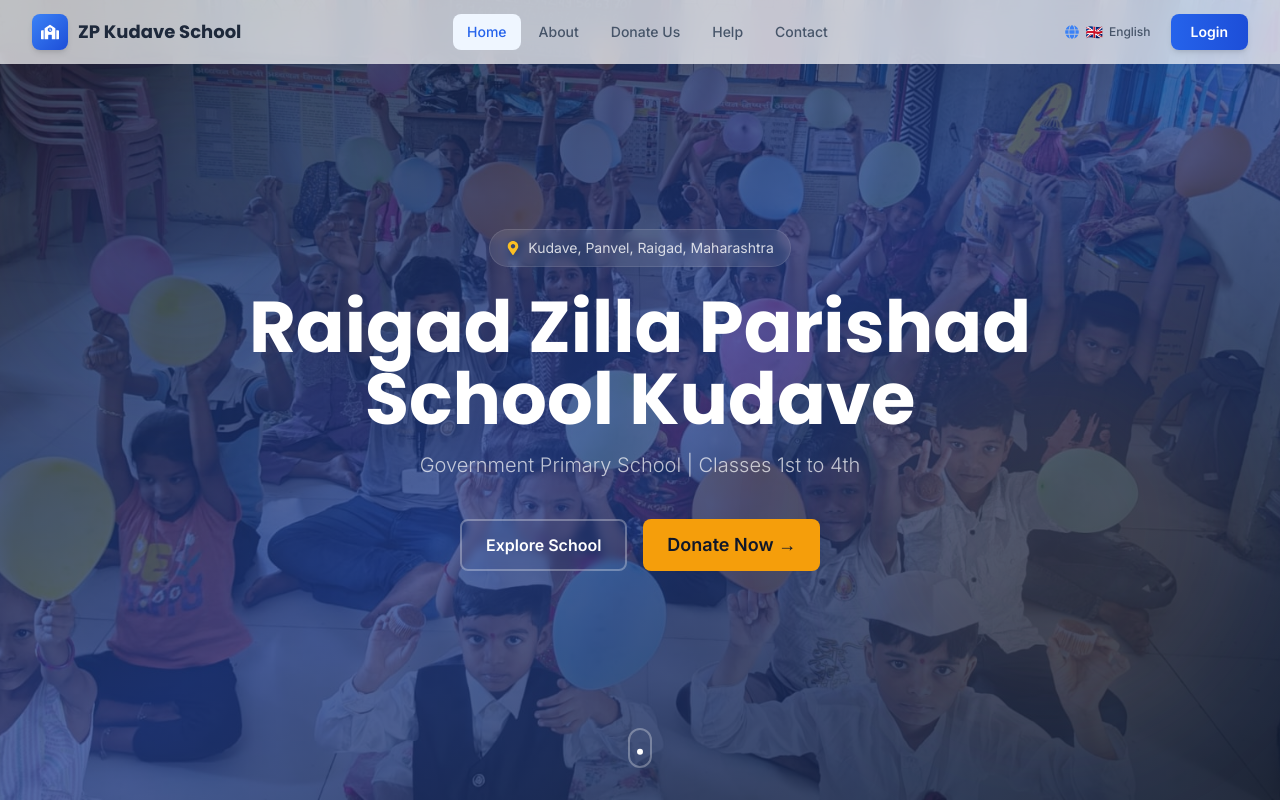
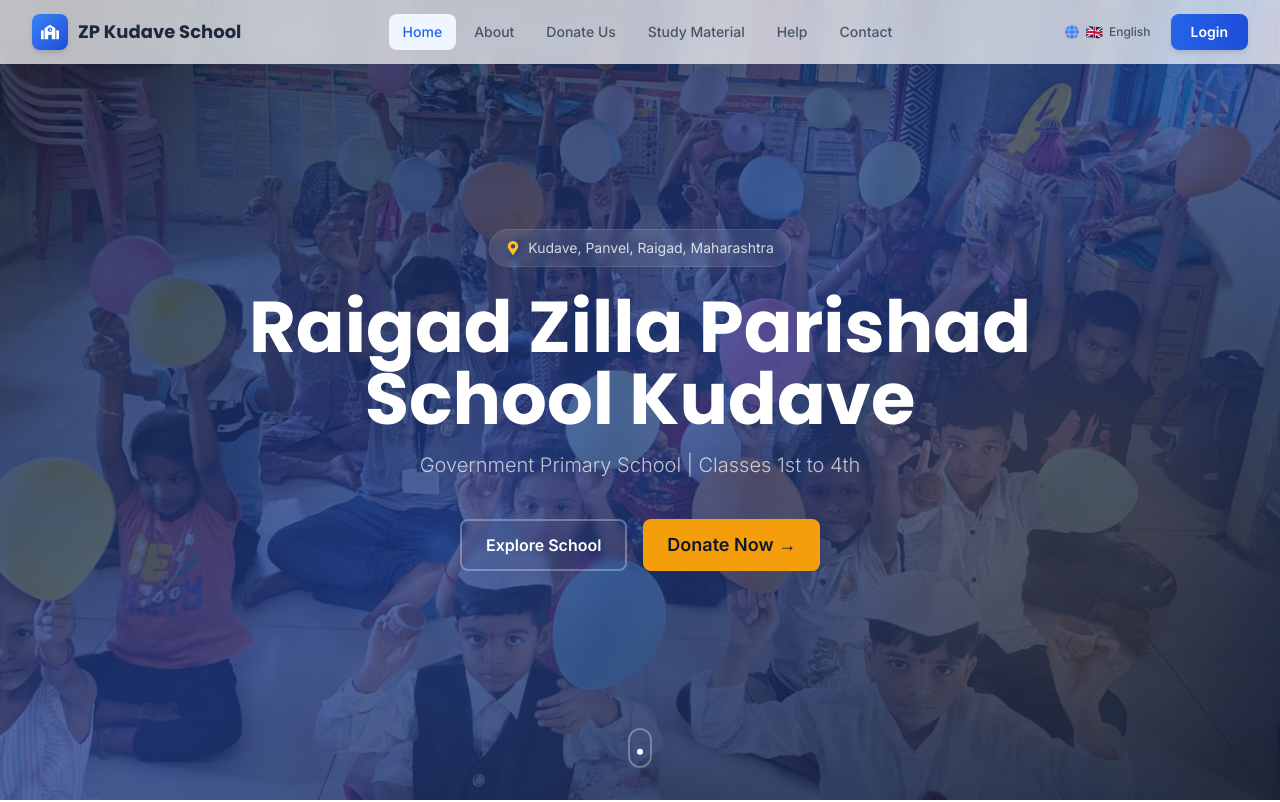
Before and after one commit to jishanmomin26/ZP-school-website-project, a React (Vite) app: page / in a window 1280 px wide. Shown: the top 802 px of the page. Built offline with nearby package versions, Linux system fonts and the light colour scheme.

Commit message:
Added study material

```diff
--- a/src/components/Navbar.jsx
+++ b/src/components/Navbar.jsx
@@ -35,6 +35,7 @@ const Navbar = () => {
     { path: '/', label: t('nav_home') },
     { path: '/about', label: t('nav_about') },
     { path: '/donate', label: t('nav_donate') },
+    { path: 'https://books.ebalbharati.in/', label: t('nav_study_material'), external: true },
     { path: '/help', label: t('nav_help') },
     { path: '/contact', label: t('nav_contact') },
   ];
@@ -72,6 +73,17 @@ const Navbar = () => {
             {/* Desktop Nav */}
             <div className="hidden lg:flex items-center gap-1">
               {navLinks.map((link) => (
+                link.external ? (
+                  <a
+                    key={link.path}
+                    href={link.path}
+                    target="_blank"
+                    rel="noopener noreferrer"
+                    className="px-3.5 py-2 rounded-lg text-sm font-medium transition-all duration-200 text-dark-600 hover:bg-dark-50 hover:text-dark-900"
+                  >
+                    {link.label}
+                  </a>
+                ) : (
                   <Link
                     key={link.path}
                     to={link.path}
@@ -83,6 +95,7 @@ const Navbar = () => {
                   >
                     {link.label}
                   </Link>
+                )
               ))}
             </div>
 
@@ -195,6 +208,17 @@ const Navbar = () => {
               </div>
               <div className="p-4 space-y-1">
                 {navLinks.map((link) => (
+                  link.external ? (
+                    <a
+                      key={link.path}
+                      href={link.path}
+                      target="_blank"
+                      rel="noopener noreferrer"
+                      className="block px-4 py-3 rounded-lg text-sm font-medium transition-colors duration-200 text-dark-600 hover:bg-dark-50"
+                    >
+                      {link.label}
+                    </a>
+                  ) : (
                     <Link
                       key={link.path}
                       to={link.path}
@@ -206,6 +230,7 @@ const Navbar = () => {
                     >
                       {link.label}
                     </Link>
+                  )
                 ))}
                 <div className="pt-4 mt-4 border-t border-dark-100 space-y-2">
                   {isAuthenticated ? (
--- a/src/i18n/translations.js
+++ b/src/i18n/translations.js
@@ -4,6 +4,7 @@ const translations = {
     nav_home: "Home",
     nav_about: "About",
     nav_donate: "Donate Us",
+    nav_study_material: "Study Material",
     nav_help: "Help",
     nav_contact: "Contact",
     nav_login: "Login",
@@ -270,6 +271,7 @@ const translations = {
     nav_home: "मुख्यपृष्ठ",
     nav_about: "आमच्याबद्दल",
     nav_donate: "देणगी द्या",
+    nav_study_material: "अभ्यास साहित्य",
     nav_help: "मदत",
     nav_contact: "संपर्क",
     nav_login: "लॉगिन",
@@ -536,6 +538,7 @@ const translations = {
     nav_home: "होम",
     nav_about: "हमारे बारे में",
     nav_donate: "दान करें",
+    nav_study_material: "अध्ययन सामग्री",
     nav_help: "सहायता",
     nav_contact: "संपर्क",
     nav_login: "लॉगिन",
```
Lines whose indentation alone changed are shown as unchanged.
